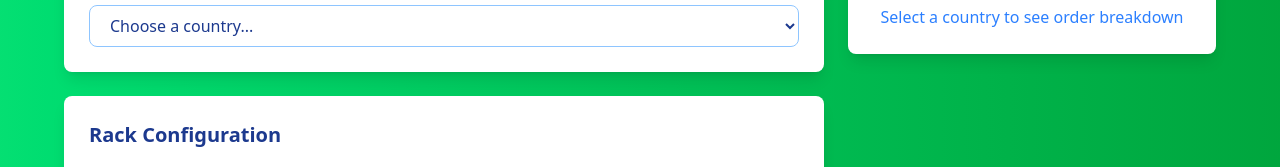
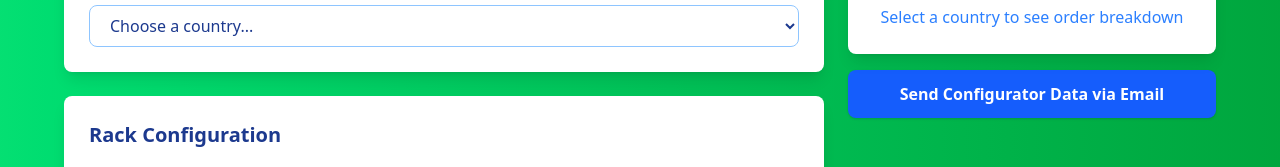
Before and after one commit to AJFrio/Wholesale-Builder, a React (Vite) app: page / in a window 1280 px wide. Shown: the part 184-351 px from the top of the page. Built offline with nearby package versions, Linux system fonts and the light colour scheme.

Commit message:
AI Dev: Update src/App.jsx

```diff
--- a/src/App.jsx
+++ b/src/App.jsx
@@ -6,6 +6,7 @@ import CountrySelector from './components/CountrySelector'
 import RackConfiguration from './components/RackConfiguration'
 import AttachmentsSection from './components/AttachmentsSection'
 import OrderSummary from './components/OrderSummary'
+import EmailSender from './components/EmailSender'
 
 function App() {
   const [selectedCountry, setSelectedCountry] = useState('')
@@ -138,6 +139,16 @@ function App() {
     }))
   }
 
+  const configuratorData = {
+    selectedCountry,
+    rackQuantity,
+    postType,
+    height,
+    color,
+    attachments,
+    rackBreakdown
+  };
+
   return (
     <div className={LAYOUT_CLASSES.page}>
       <div className={LAYOUT_CLASSES.wrapper}>
@@ -171,6 +182,7 @@ function App() {
             />
           </div>
 
+          <div>
             <OrderSummary
               selectedCountry={selectedCountry}
               rackBreakdown={rackBreakdown}
@@ -178,6 +190,8 @@ function App() {
               viewMode={viewMode}
               onViewModeChange={setViewMode}
             />
+            <EmailSender configuratorData={configuratorData} />
+          </div>
         </div>
       </div>
     </div>
```
Lines whose indentation alone changed are shown as unchanged.
